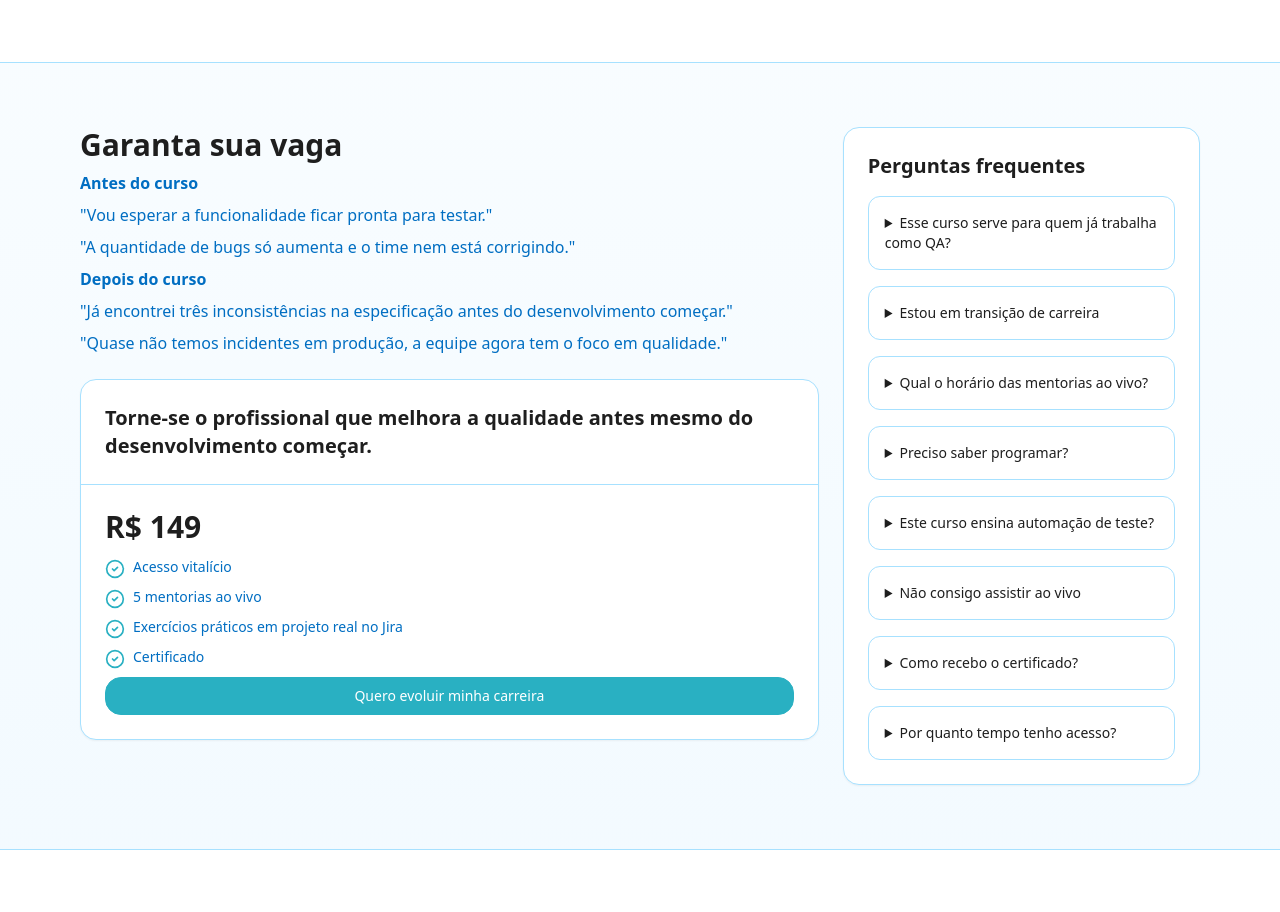
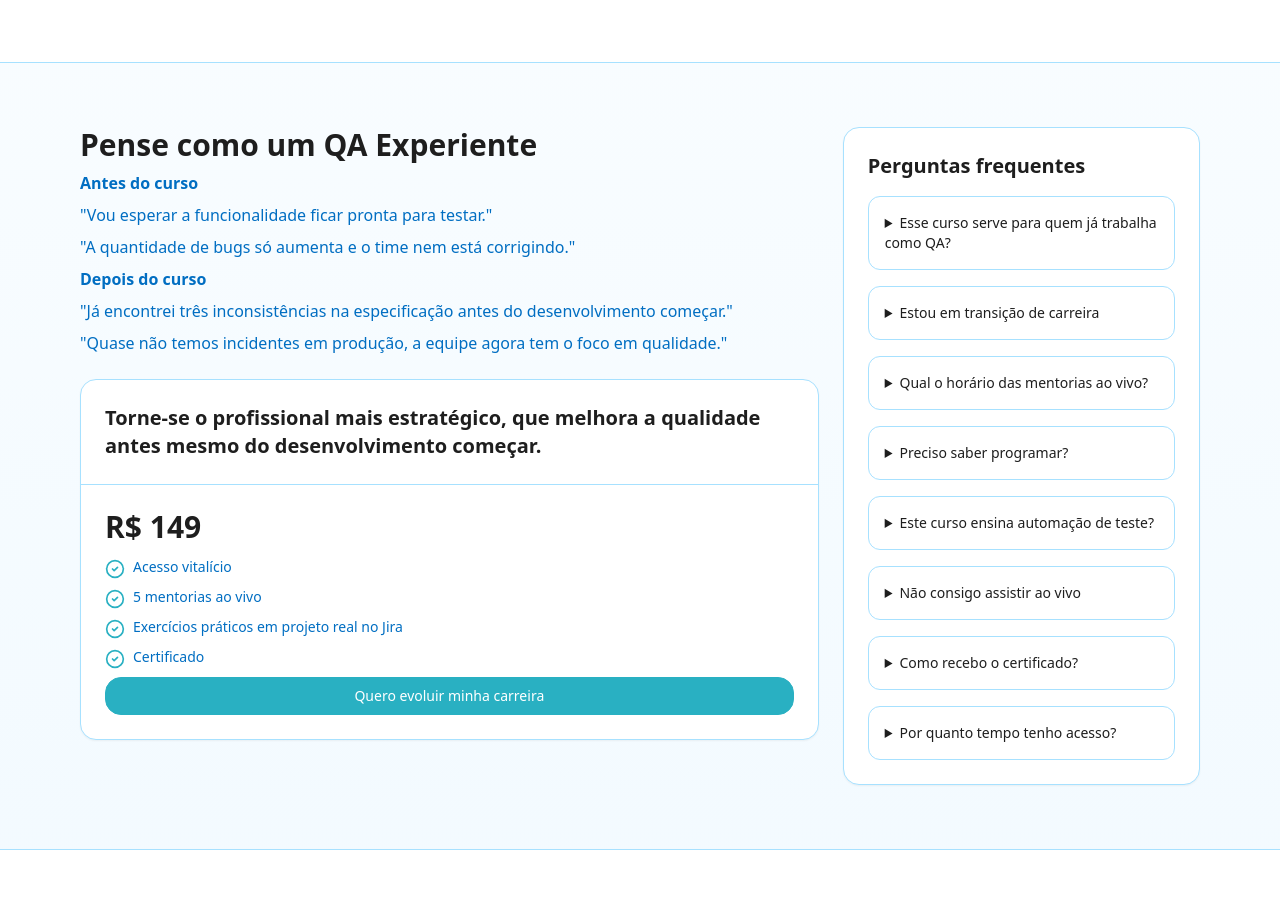
Before and after one commit to carolsprak/cursos, a React (Vite) app: page / in a window 1280 px wide. Shown: the part 3751-4663 px from the top of the page. Built offline with nearby package versions, Linux system fonts and the light colour scheme.

Commit message:
Update App.jsx

```diff
--- a/src/App.jsx
+++ b/src/App.jsx
@@ -358,7 +358,7 @@ export default function LandingCursoTesteBasico() {
       <section id="matricula" className="py-16">
         <div className="max-w-6xl mx-auto px-4 grid lg:grid-cols-3 gap-6 items-start">
           <motion.div {...fadeUp} className="lg:col-span-2">
-            <h2 className="text-2xl md:text-3xl font-bold">Garanta sua vaga</h2>
+            <h2 className="text-2xl md:text-3xl font-bold">Pense como um QA Experiente</h2>
             <p className="text-insprak-700 mt-2"><b>Antes do curso</b></p>
             <p className="text-insprak-700 mt-2">"Vou esperar a funcionalidade ficar pronta para testar."</p>
             <p className="text-insprak-700 mt-2">"A quantidade de bugs só aumenta e o time nem está corrigindo."</p>
@@ -368,7 +368,7 @@ export default function LandingCursoTesteBasico() {
             <div className="grid md:grid-cols-1 gap-6 mt-6">
               <Card className="rounded-2xl">
                 <CardHeader>
-                  <CardTitle className="text-xl">Torne-se o profissional que melhora a qualidade antes mesmo do desenvolvimento começar.</CardTitle>
+                  <CardTitle className="text-xl">Torne-se o profissional mais estratégico, que melhora a qualidade antes mesmo do desenvolvimento começar.</CardTitle>
                 </CardHeader>
                 <CardContent className="space-y-3 text-sm">
                   <div className="text-3xl font-black text-insprak-900">R$ 149</div>
```
